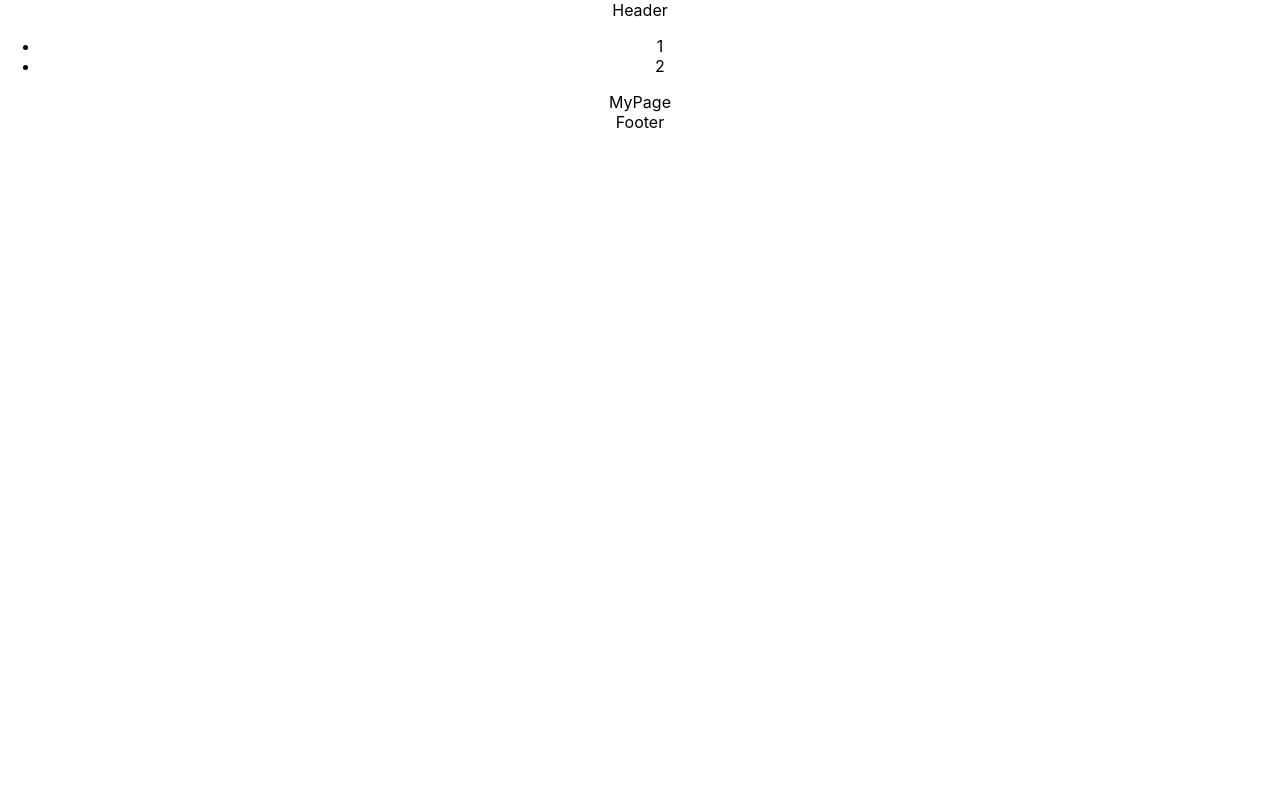
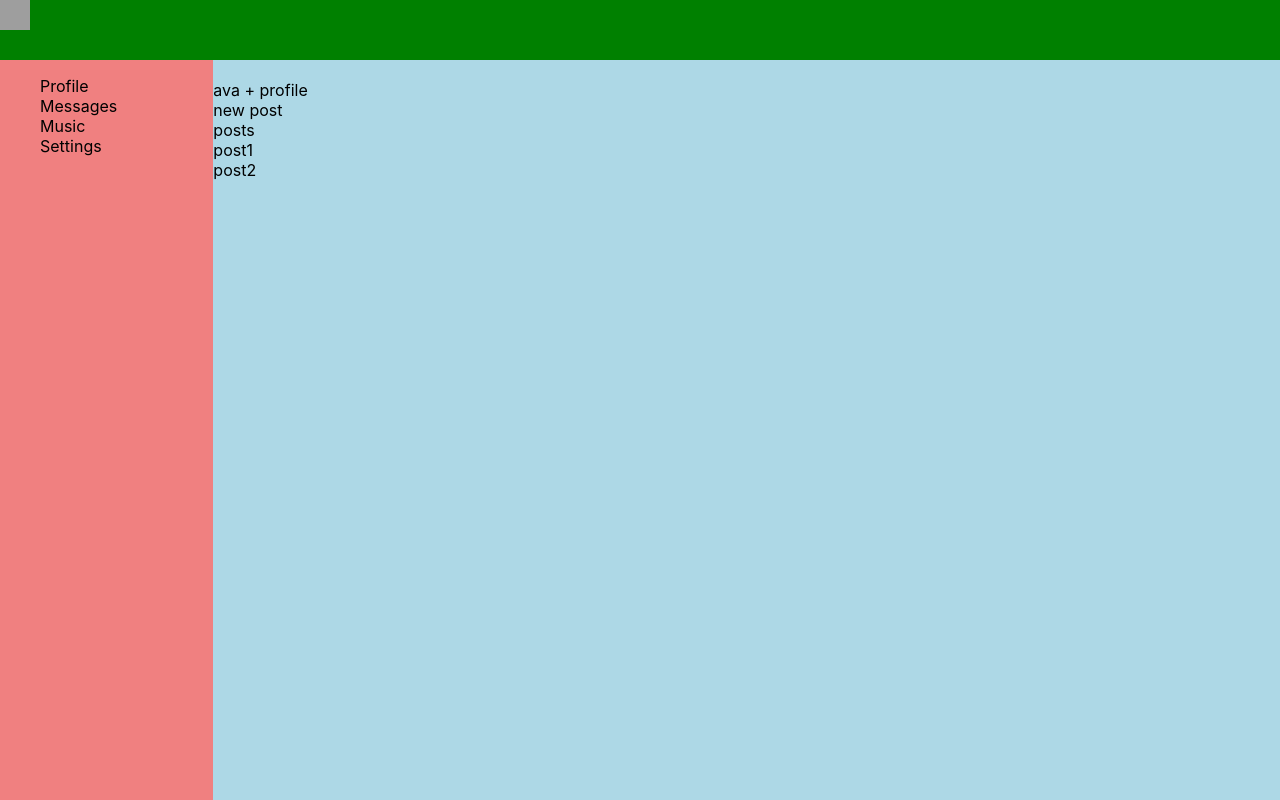
Before and after one commit to Annddreyy/react-course, a React (Create React App) app: page / in a window 1280 px wide. Built offline with nearby package versions, Linux system fonts and the light colour scheme; grey boxes are pictures that could not be loaded.

Commit message:
feat: lesson 12

```diff
--- a/src/App.css
+++ b/src/App.css
@@ -1,38 +1,37 @@
 .App {
-  text-align: center;
+    display: grid;
+    grid-template-areas:
+    "header header header"
+    "nav main main";
+    grid-template-rows: 60px calc(100vh - 60px);
+    grid-template-columns: 2fr 10fr;
 }
 
-.App-logo {
-  height: 40vmin;
-  pointer-events: none;
+.header {
+    grid-area: header;
+    background-color: green;
 }
 
-@media (prefers-reduced-motion: no-preference) {
-  .App-logo {
-    animation: App-logo-spin infinite 20s linear;
-  }
+ul {
+    list-style-type: none;
 }
 
-.App-header {
-  background-color: #282c34;
-  min-height: 100vh;
-  display: flex;
-  flex-direction: column;
-  align-items: center;
-  justify-content: center;
-  font-size: calc(10px + 2vmin);
-  color: white;
+a {
+    text-decoration: none;
+    color: black;
 }
 
-.App-link {
-  color: #61dafb;
+.header > img {
+    width: 30px;
+    height: 30px;
 }
 
-@keyframes App-logo-spin {
-  from {
-    transform: rotate(0deg);
-  }
-  to {
-    transform: rotate(360deg);
-  }
+.main {
+    grid-area: main;
+    background-color: lightblue;
 }
+
+.left-navigation {
+    grid-area: nav;
+    background-color: lightcoral;
+}
--- a/src/App.js
+++ b/src/App.js
@@ -1,23 +1,15 @@
-import './App.css';
-import Header from './Header';
-import Footer from './Footer';
-
+import "./App.css";
+import Profile from "./components/Profile";
+import Header from "./components/Header";
+import Navbar from "./components/Navbar";
 const App = () => {
-  return (
-    <div className="App">
-      <Header />
-      <ul>
-        <li>
-          1
-        </li>
-        <li>
-          2
-        </li>
-      </ul>
-      MyPage
-      <Footer />
-    </div>
-  )
-}
+	return (
+		<div className="App">
+            <Header />
+			<Navbar />
+			<Profile />
+		</div>
+	);
+};
 
 export default App;
--- a/src/Footer.js
+++ /dev/null
@@ -1,7 +0,0 @@
-export const Footer = () => {
-	return (
-        <div>Footer</div>
-    )
-};
-
-export default Footer;
--- a/src/Header.js
+++ /dev/null
@@ -1,7 +0,0 @@
-export const Header = () => {
-    return (
-		<div>Header</div>
-	)
-};
-
-export default Header;
--- /dev/null
+++ b/src/components/Header.jsx
@@ -0,0 +1,24 @@
+import React from "react";
+
+const Header = () => {
+    return (
+        <nav className="left-navigation">
+			<ul>
+				<li>
+					<a href="/profile">Profile</a>
+				</li>
+				<li>
+					<a href="/messages">Messages</a>
+				</li>
+				<li>
+					<a href="/music">Music</a>
+				</li>
+				<li>
+					<a href="/settings">Settings</a>
+				</li>
+			</ul>
+		</nav>
+    )
+};
+
+export default Header;
--- /dev/null
+++ b/src/components/Navbar.jsx
@@ -0,0 +1,11 @@
+import React from "react";
+
+const Navbar = () => {
+    return (
+        <header className="header">
+			<img src="https://jnsenfeng.ru/images/vk.png" alt=""></img>
+		</header>
+    )
+};
+
+export default Navbar;
--- /dev/null
+++ b/src/components/Profile.jsx
@@ -0,0 +1,28 @@
+import React from "react";
+
+const Profile = () => {
+    return (
+        <main className="main">
+            <div>
+                <img src="https://avatars.mds.yandex.net/i?id=ba05c5a3615a58c6da2def145a54e120b717e062-6961938-images-thumbs&n=13" alt=""></img>
+            </div>
+            <div>
+                ava + profile
+            </div>
+            <div>
+                new post
+            </div>
+            <div>
+                posts
+                <div>
+                    post1
+                </div>
+                <div>
+                    post2
+                </div>
+            </div>
+        </main>
+    )
+};
+
+export default Profile;
```
